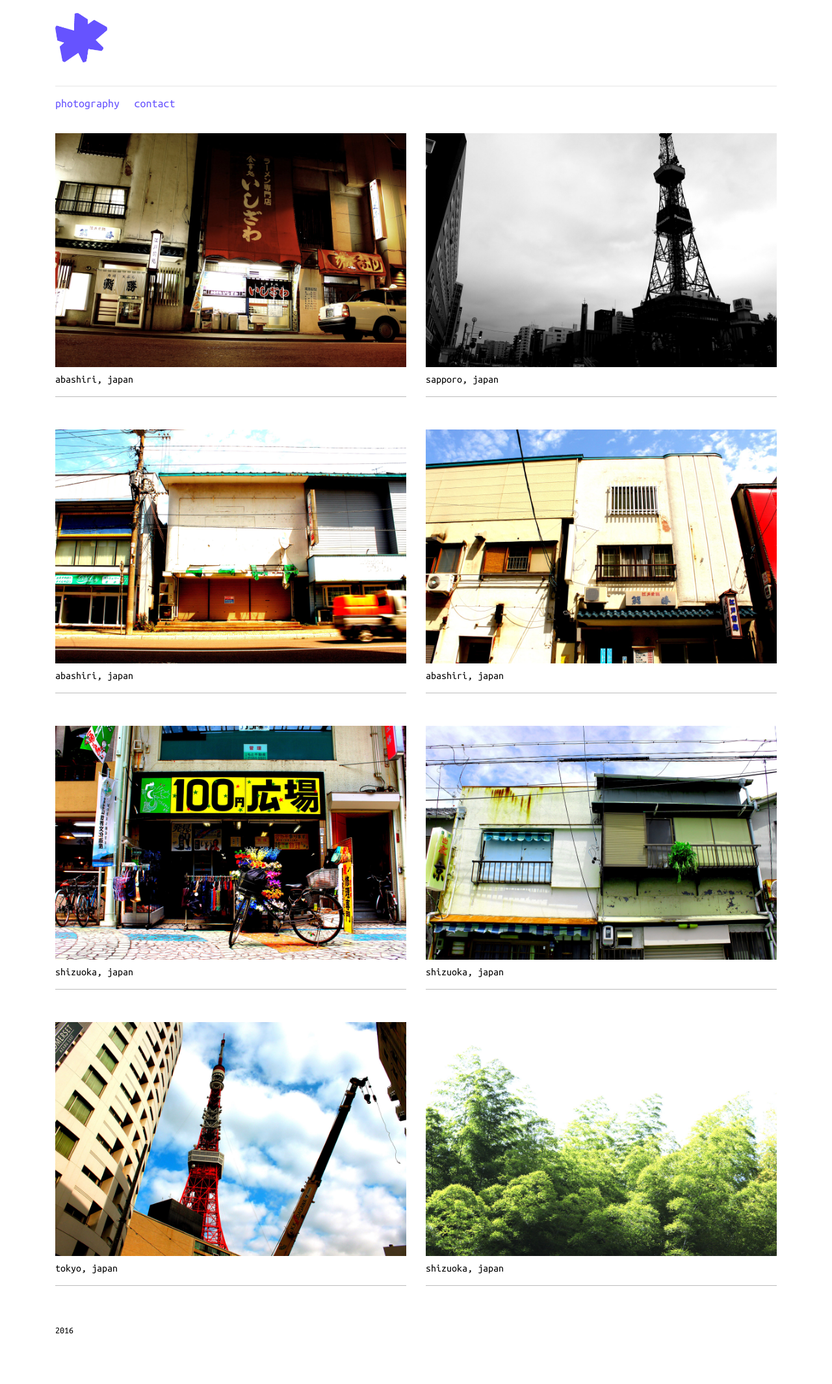
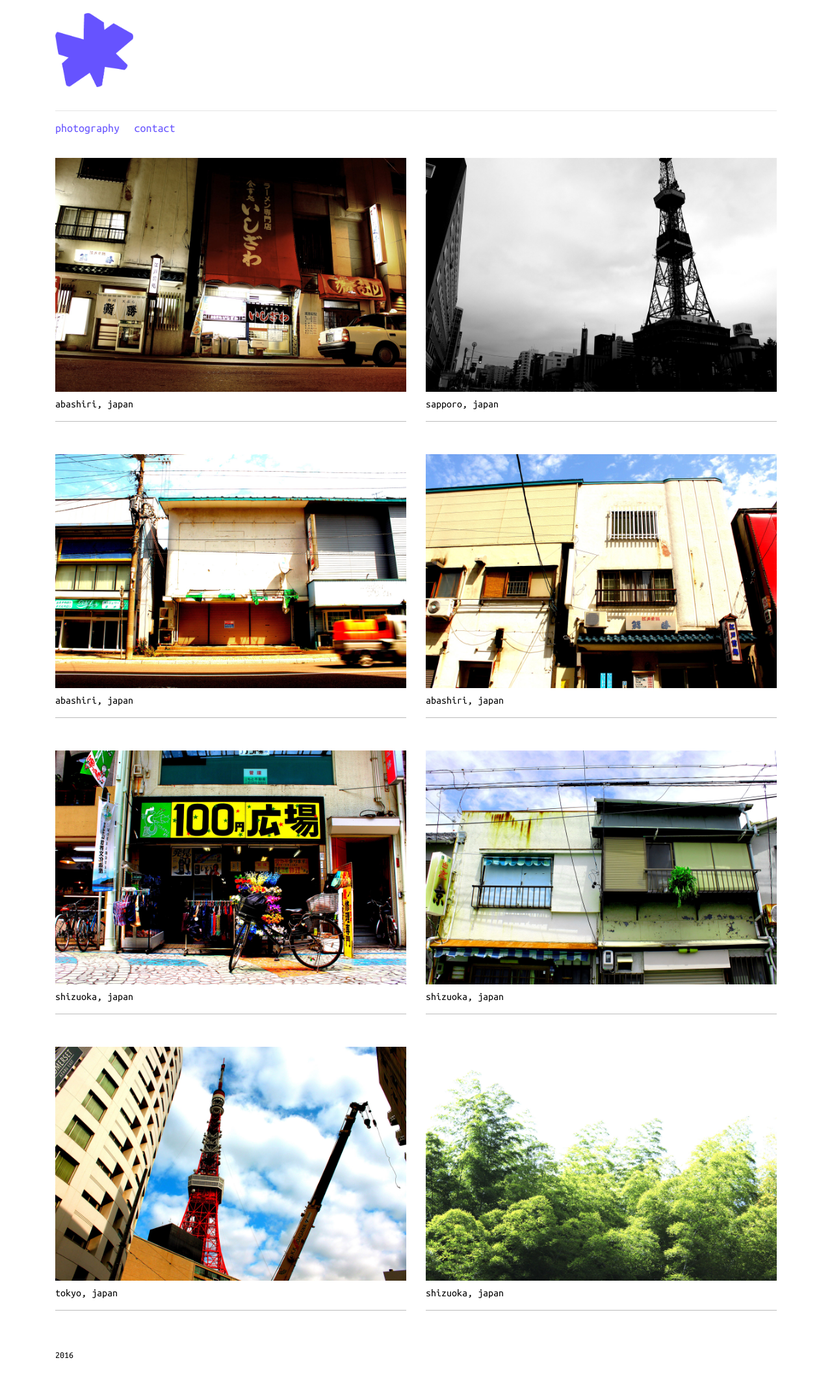
Before and after one commit to eoghanmccarthy/eoghanmccarthy, a PHP site: page /photography.php in a window 1280 px wide. Shown: the whole page at 65% size. Before the commit the page ends 2053 px from the top, so only its background shows below. Run offline with PHP 8.4, Linux system fonts and the light colour scheme; some libraries are stand-ins or nearby versions.

Commit message:
fix variable

```diff
--- a/css/main.css
+++ b/css/main.css
@@ -18,10 +18,10 @@ header {
   header .header__logo {
     width: 80px;
     padding-bottom: 1.25em; }
-    @media sm {
+    @media screen and (min-width: 576px) {
       header .header__logo {
         width: 100px; } }
-    @media md {
+    @media screen and (min-width: 768px) {
       header .header__logo {
         width: 120px; } }
 
--- a/index.php
+++ b/index.php
@@ -4,12 +4,6 @@
     <head>
 
         <title>eoghan mccarthy</title>
-
-        <meta http-equiv="content-type" content="text/html; charset=utf-8" />
-        <meta name="description"  content="eoghan mccarthy" />
-        <meta name="keywords"  content="eoghan mccarthy" />
-
-        <meta name="viewport" content="width=device-width, initial-scale=1">
 
         <?php include 'partials/scripts.php';?>
 
--- a/partials/scripts.php
+++ b/partials/scripts.php
@@ -1,3 +1,9 @@
+<meta http-equiv="content-type" content="text/html; charset=utf-8" />
+<meta name="description"  content="eoghan mccarthy" />
+<meta name="keywords"  content="eoghan mccarthy" />
+
+<meta name="viewport" content="width=device-width, initial-scale=1">
+
 <!-- Latest compiled and minified CSS -->
 <link rel="stylesheet" href="https://maxcdn.bootstrapcdn.com/bootstrap/4.0.0-alpha.4/css/bootstrap.min.css" integrity="2hfp1SzUoho7/TsGGGDaFdsuuDL0LX2hnUp6VkX3CUQ2K4K+xjboZdsXyp4oUHZj" crossorigin="anonymous">
 
--- a/photography.php
+++ b/photography.php
@@ -4,12 +4,6 @@
     <head>
 
         <title>eoghanmccarthy / photography</title>
-
-        <meta http-equiv="content-type" content="text/html; charset=utf-8" />
-        <meta name="description"  content="eoghan mccarthy" />
-        <meta name="keywords"  content="eoghan mccarthy" />
-
-        <meta name="viewport" content="width=device-width, initial-scale=1">
 
         <?php include 'partials/scripts.php';?>
 
--- a/scss/layout/_header.scss
+++ b/scss/layout/_header.scss
@@ -6,10 +6,10 @@ header {
     .header__logo {
         width: 80px;
         padding-bottom: 1.25em;
-        @media #{sm} {
+        @media #{$sm} {
             width: 100px;
         }
-        @media #{md} {
+        @media #{$md} {
             width: 120px;
         }
     }
```
Also changed, not shown: 1 other file.
